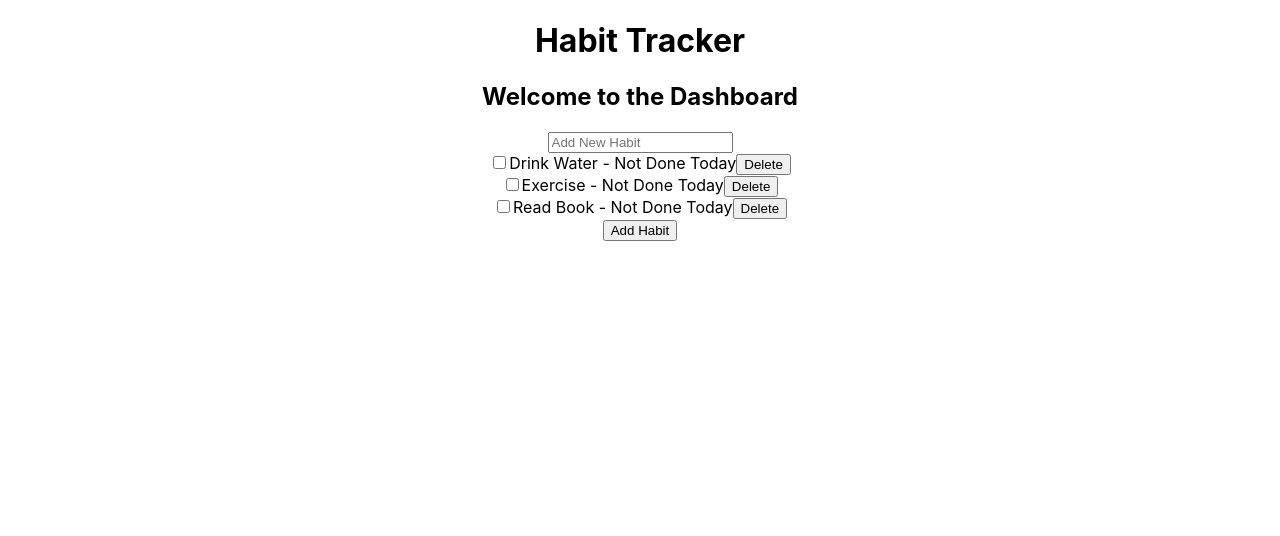
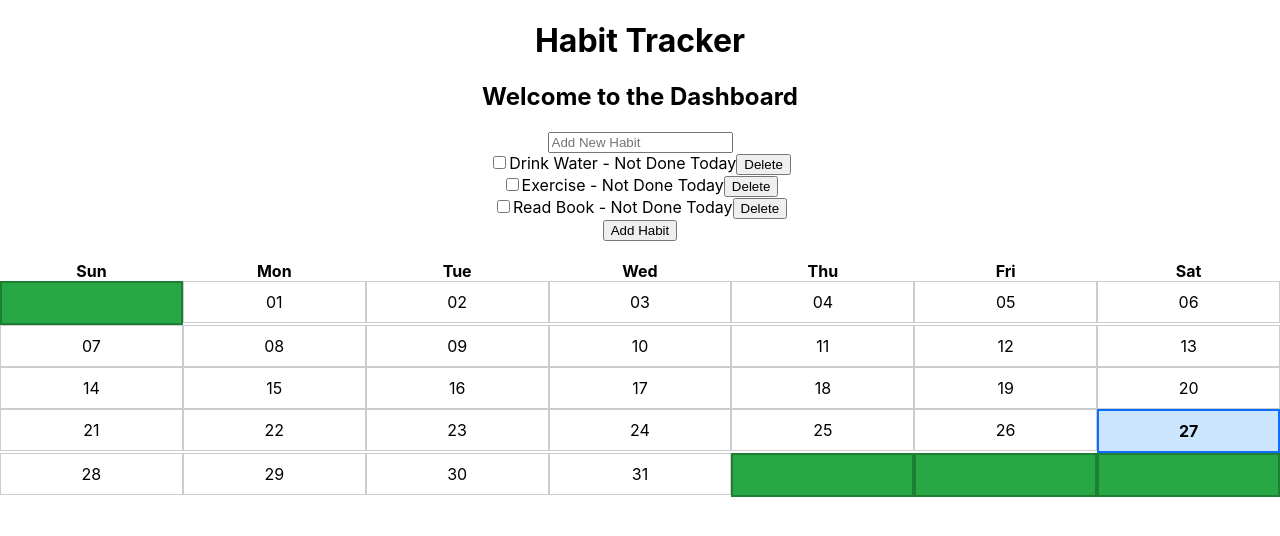
Before and after one commit to KaushalMikaelson/habit-tracker, a React (Create React App) app: page / in a window 1280 px wide. Shown: the top 536 px of the page. Built offline with nearby package versions, Linux system fonts and the light colour scheme.

Commit message:
Built habit grid backbone using calendar logic

```diff
--- a/src/components/HabitCard.js
+++ b/src/components/HabitCard.js
@@ -1,10 +1,11 @@
-function HabitCard({ habit, toggleHabit, deleteHabit, today }) {
+function HabitCard({ habit, toggleHabit, deleteHabit, today, selectedDate }) {
 
     const completedDates = Array.isArray(habit.completedDates)
         ? habit.completedDates
         : [];
 
-    const isDoneToday = completedDates.includes(today);
+    const targetDate = selectedDate || today;
+    const isDoneToday = completedDates.includes(targetDate);
 
     return (
         <div>
--- a/src/components/HabitList.js
+++ b/src/components/HabitList.js
@@ -1,5 +1,5 @@
 import HabitCard from "./HabitCard";
-function HabitList({habits, toggleHabit, deleteHabit, today}){
+function HabitList({habits, toggleHabit, deleteHabit, selectedDate,today}){
     return (
         <div>
          {habits.map((habit) =>(  // take each habit from habits array
@@ -8,6 +8,7 @@ function HabitList({habits, toggleHabit, deleteHabit, today}){
                     habit={habit}
                     toggleHabit={toggleHabit}
                     deleteHabit={deleteHabit}
+                    selectedDate ={selectedDate}
                     today={today}
                     /> // passing habit as prop to HabitCard component
             ))}
--- a/src/pages/Dashboard.js
+++ b/src/pages/Dashboard.js
@@ -1,6 +1,8 @@
 import HabitCard from '../components/HabitCard';
 import HabitList from '../components/HabitList';
 import AddHabitModal from '../components/AddHabitModal';
+import {getCurrentDate, getCurrentYearMonth,getMonthDates, getMonthLabel} from '../utils/dateUtils';
+import {buildcalendarWeeks} from '../utils/calendarUtils';
 import {useState, useEffect} from "react"; //creates memory for habits
 
 function getTodayDate(){
@@ -33,7 +35,33 @@ function Dashboard(){
         }
     ]);
  //example habits- It is a  state variable
+    const initialYearMonth = getCurrentYearMonth();
+    const [currentYearMonth, setCurrentYearMonth] = useState(initialYearMonth.year);
+    const [currentMonth, setCurrentMonth] = useState(initialYearMonth.month);
+    const monthDates = getMonthDates(currentYearMonth, currentMonth);
+    const monthLabel = getMonthLabel(currentYearMonth, currentMonth);
+    const [selectedDate, setSelectedDate] = useState(null);
 
+    const goToPreviousMonth = () => {
+        if(currentMonth === 0){
+            setCurrentYearMonth((prevYear) => prevYear - 1);
+            setCurrentMonth(11);
+        }else{
+            setCurrentMonth((prevMonth) => prevMonth - 1);
+        }
+    }
+
+    const goToNextMonth = () => {
+        if(currentMonth === 11){
+            setCurrentYearMonth((prevYear) => prevYear + 1);
+            setCurrentMonth(0);
+        }else{
+            setCurrentMonth((prevMonth) => prevMonth + 1);
+        }
+    }
+
+    const calendarWeeks = buildcalendarWeeks(currentYearMonth, currentMonth);
+    console.log(calendarWeeks);
 
     useEffect(() =>{
     const storedHabits = localStorage.getItem("habits");
@@ -52,28 +80,28 @@ function Dashboard(){
 
 
 function toggleHabit(id) {
+    const targetDate = selectedDate || today;
+
     setHabits((prevHabits) =>
         prevHabits.map((habit) => {
             if (habit.id !== id) return habit;
 
-            // ✅ Normalize completedDates ALWAYS
             const completedDates = Array.isArray(habit.completedDates)
                 ? habit.completedDates
                 : [];
 
-            const isDoneToday = completedDates.includes(today);
+            const isDoneForDate = completedDates.includes(targetDate);
 
             return {
                 ...habit,
-                completedDates: isDoneToday
-                    ? completedDates.filter((date) => date !== today)
-                    : [...completedDates, today]
+                completedDates: isDoneForDate
+                    ? completedDates.filter((date) => date !== targetDate)
+                    : [...completedDates, targetDate]
             };
         })
     );
+}
 
-
-    }
 
     function addHabit(){
         if(newHabit.trim() === "") return; // Prevent adding empty habits
@@ -92,32 +120,135 @@ function toggleHabit(id) {
     );
     }
 
+
+
+    const weekDays = ["Sun", "Mon", "Tue", "Wed", "Thu", "Fri", "Sat"];
+    const todayDate = new Date().toISOString().split("T")[0];
+
+
+    const isAnyHabitCompletedOnDate = (date) => {
+    return habits.some(
+        (habit) =>
+            Array.isArray(habit.completedDates) &&
+            habit.completedDates.includes(date)
+    );
+};
+
+
     return (
     <div>
         <h2>Welcome to the Dashboard</h2>
+
         <input
             type="text"
             placeholder="Add New Habit"
             value={newHabit}
             onChange={(e) => setNewHabit(e.target.value)}
         />
+
         <HabitList
-                habits= {habits}
+            habits={habits}
             toggleHabit={toggleHabit}
             deleteHabit={deleteHabit}
             today={today}
+            selectedDate={selectedDate}
         />
+
         <button onClick={() => setShowModal(true)}>
             Add Habit
         </button>
+
         <AddHabitModal
-                showModal = {showModal}
+            showModal={showModal}
             setShowModal={setShowModal}
             newHabit={newHabit}
             setNewHabit={setNewHabit}
             addHabit={addHabit}
         />
+
+        {/* Weekday header */}
+        <div
+            className="weekday-row"
+            style={{
+                display: "grid",
+                gridTemplateColumns: "repeat(7, 1fr)",
+                marginTop: "20px",
+                fontWeight: "bold",
+                textAlign: "center",
+            }}
+        >
+            {weekDays.map((day) => (
+                <div key={day} className="weekday">
+                    {day}
                 </div>
-    )
+            ))}
+        </div>
+
+        {/* Calendar grid */}
+        <div className="calendar-grid">
+            {calendarWeeks.map((week, weekIndex) => (
+                <div
+                    key={weekIndex}
+                    className="calendar-week"
+                    style={{
+                        display: "grid",
+                        gridTemplateColumns: "repeat(7, 1fr)",
+                    }}
+                >
+                    {week.map((day, dayIndex) => (
+                        <div
+                            key={dayIndex}
+                            className="calendar-day"
+                            onClick={()=> {
+                                if(!day) return;
+                                setSelectedDate(day);
+                            }}
+                            style={{
+                                    height: "40px",
+                                    display: "flex",
+                                    alignItems: "center",
+                                    justifyContent: "center",
+
+                                    backgroundColor:
+                                        day === selectedDate
+                                            ? "#28a745"          // green (selected)
+                                            : day === todayDate
+                                            ? "#cce5ff"          // blue (today)
+                                            : "transparent",
+
+                                    color: day === selectedDate ? "white" : "black",
+
+                                    border:
+                                        day === selectedDate
+                                            ? "2px solid #1e7e34"
+                                            : day === todayDate
+                                            ? "2px solid #0d6efd"
+                                            : "1px solid #ccc",
+
+                                    fontWeight: day === todayDate ? "bold" : "normal",
+                                    cursor: day ? "pointer" : "default",
+                                }}
+
+                        >
+                            {day ? day.split("-")[2] : ""}
+                            {day && isAnyHabitCompletedOnDate(day) && (
+                            <div
+                                style={{
+                                    width: "6px",
+                                    height: "6px",
+                                    borderRadius: "50%",
+                                    backgroundColor: "green",
+                                    marginTop: "4px",
+                                }}
+                            />
+                        )}
+
+                        </div>
+                    ))}
+                </div>
+            ))}
+        </div>
+    </div>
+    );
 }
 export default Dashboard;
--- /dev/null
+++ b/src/utils/calendarUtils.js
@@ -0,0 +1,27 @@
+export function buildcalendarWeeks(year, month){
+    const weeks = [];
+    let currentWeek = [];
+
+    const firstDayOfMonth = new Date(year, month, 1).getDay(); // 0 (Sun) to 6 (Sat)
+    for(let i=0; i<firstDayOfMonth; i++){
+        currentWeek.push(null); // empty days before the first day of the month
+    }
+    const daysInMonth = new Date(year, month + 1, 0).getDate();
+    for(let day=1; day<=daysInMonth; day++){
+        const date = new Date(year, month, day)
+        .toISOString().split("T")[0]; // "YYYY-MM-DD"
+        currentWeek.push(date);
+
+        if(currentWeek.length === 7){ // week is complete
+            weeks.push(currentWeek);
+            currentWeek = [];
+        }
+    }
+    if(currentWeek.length > 0){
+        while(currentWeek.length < 7){
+            currentWeek.push(null); // empty days after the last day of the month
+        }
+        weeks.push(currentWeek);
+    }
+    return weeks;
+}
--- /dev/null
+++ b/src/utils/dateUtils.js
@@ -0,0 +1,33 @@
+export function getDaysInMonth(year, month) {
+    return new Date(year, month + 1, 0).getDate();
+}
+
+export function getMonthDates(year, month) {
+    const daysInMonth = getDaysInMonth(year, month);
+    const dates = [];
+    for (let day = 1; day <= daysInMonth; day++) {
+        const date = new Date(year, month, day);
+        dates.push(date.toISOString().split("T")[0]);  // "YYYY-MM-DD"
+    }
+    return dates;
+}
+export function getCurrentDate() {
+    const now = new Date();
+    return now.toISOString().split("T")[0]; // "YYYY-MM-DD"
+}
+
+export function getCurrentYearMonth(){
+    const now = new Date();
+    return {
+        year: now.getFullYear(),
+        month: now.getMonth()
+    };
+}
+
+export const getMonthLabel = (year, month) => {
+    const date = new Date(year, month);
+    return date.toLocaleString("default", {
+        month: "long",
+        year: "numeric",
+    });
+};
```
Lines whose indentation alone changed are shown as unchanged.
